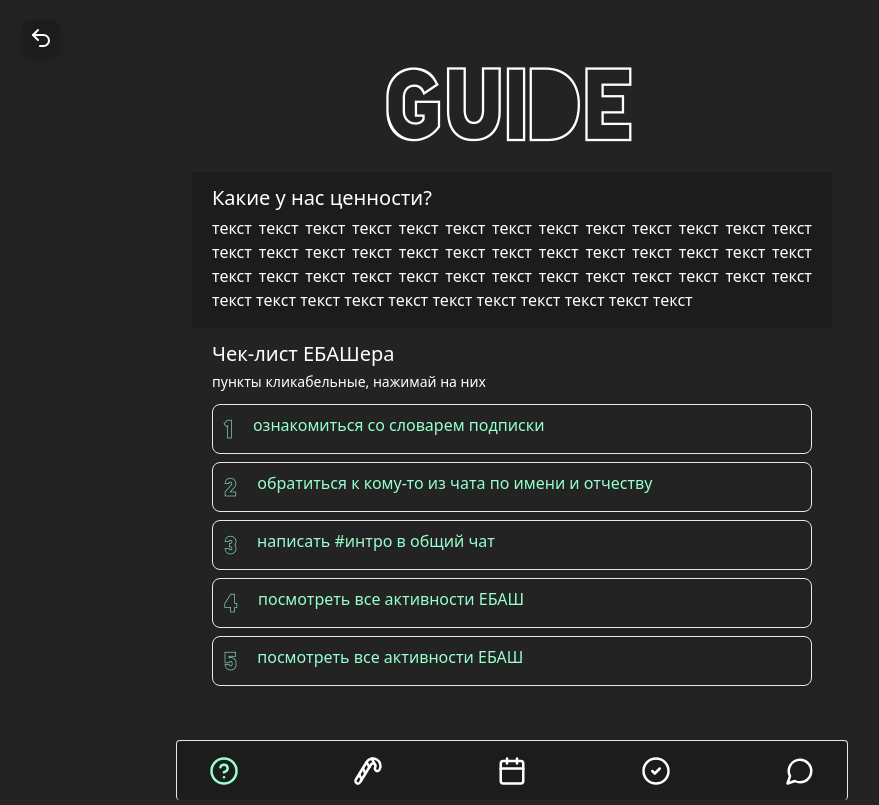
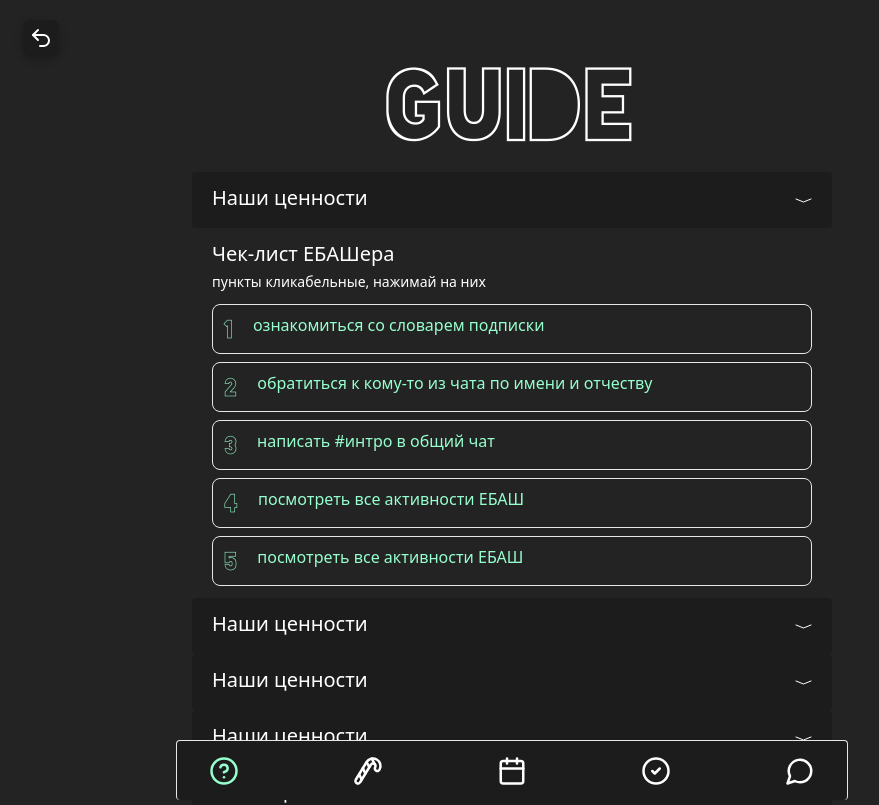
Before and after one commit to 0nlyssslatts/ebash-tma, a Next.js app: page /guide in a window 1280 px wide. Shown: the top 805 px of the page, without its empty margins (128-1007 px from the left). Built offline with nearby package versions, Linux system fonts and the light colour scheme.

Commit message:
Добавил закрывающуюся секцию

```diff
--- a/src/app/(home)/Home.tsx
+++ b/src/app/(home)/Home.tsx
@@ -49,6 +49,7 @@ export default function Home() {
         console.error('Sanity error:', error);
       }
     };
+
     loadData();
   }, []);
 
--- a/src/app/(withMenuNavigation)/guide/Guide.tsx
+++ b/src/app/(withMenuNavigation)/guide/Guide.tsx
@@ -1,6 +1,7 @@
 'use client';
 
 import { Page } from '@/components/Page';
+import { ClosingSection } from '@/components/ui/ClosingSection';
 import { DarkSection } from '@/components/ui/DarkSection';
 import { List } from '@/components/ui/List';
 import { Section } from '@/components/ui/Section';
@@ -21,20 +22,61 @@ export default function Guide() {
   return (
     <Page>
       <Header>GUIDE</Header>
-      <DarkSection>
-        <Text>Какие у нас ценности?</Text>
+      <ClosingSection header="Наши ценности">
+        {' '}
         <TextLight>
           текст текст текст текст текст текст текст текст текст текст текст текст текст текст текст текст текст текст
-          текст текст текст текст текст текст текст текст текст текст текст текст текст текст текст текст текст текст
-          текст текст текст текст текст текст текст текст текст текст текст текст текст текст
+          текст текст текст текст текст текст текст текст текст
         </TextLight>
-      </DarkSection>
+      </ClosingSection>
 
       <Section>
         <Text>Чек-лист EБАШера</Text>
         <TextLighter>пункты кликабельные, нажимай на них</TextLighter>
         <List className="mt-3" listArray={check} />
       </Section>
+      <ClosingSection header="Наши ценности">
+        {' '}
+        <TextLight>
+          текст текст текст текст текст текст текст текст текст текст текст текст текст текст текст текст текст текст
+          текст текст текст текст текст текст текст текст текст
+        </TextLight>
+      </ClosingSection>
+      <ClosingSection header="Наши ценности">
+        {' '}
+        <TextLight>
+          текст текст текст текст текст текст текст текст текст текст текст текст текст текст текст текст текст текст
+          текст текст текст текст текст текст текст текст текст
+        </TextLight>
+      </ClosingSection>
+      <ClosingSection header="Наши ценности">
+        {' '}
+        <TextLight>
+          текст текст текст текст текст текст текст текст текст текст текст текст текст текст текст текст текст текст
+          текст текст текст текст текст текст текст текст текст
+        </TextLight>
+      </ClosingSection>
+      <ClosingSection header="Наши ценности">
+        {' '}
+        <TextLight>
+          текст текст текст текст текст текст текст текст текст текст текст текст текст текст текст текст текст текст
+          текст текст текст текст текст текст текст текст текст
+        </TextLight>
+      </ClosingSection>
+      <ClosingSection header="Наши ценности">
+        {' '}
+        <TextLight>
+          текст текст текст текст текст текст текст текст текст текст текст текст текст текст текст текст текст текст
+          текст текст текст текст текст текст текст текст текст
+        </TextLight>
+      </ClosingSection>
+      <ClosingSection header="Наши ценности">
+        {' '}
+        <TextLight>
+          текст текст текст текст текст текст текст текст текст текст текст текст текст текст текст текст текст текст
+          текст текст текст текст текст текст текст текст текст
+        </TextLight>
+      </ClosingSection>
     </Page>
   );
 }
--- /dev/null
+++ b/src/components/ui/ArrowIcon.tsx
@@ -0,0 +1,16 @@
+import { cn } from '@/lib/utils/utils';
+
+export function ArrowIcon({ isOpen }: { isOpen: boolean }) {
+  return (
+    <>
+      <svg width="17" height="5" viewBox="0 0 17 5" fill="none" xmlns="http://www.w3.org/2000/svg">
+        <path d="M16 1L8.5 4L1 1" stroke="white" strokeMiterlimit="10" strokeLinecap="round" strokeLinejoin="round" />
+      </svg>
+      {isOpen && (
+        <svg width="17" height="5" viewBox="0 0 17 5" fill="none" xmlns="http://www.w3.org/2000/svg">
+          <path d="M16 1L8.5 4L1 1" stroke="white" strokeMiterlimit="10" strokeLinecap="round" strokeLinejoin="round" />
+        </svg>
+      )}
+    </>
+  );
+}
--- /dev/null
+++ b/src/components/ui/ClosingSection.tsx
@@ -0,0 +1,35 @@
+'use client';
+
+import { motion } from 'framer-motion';
+import { ReactNode, useState } from 'react';
+
+import { ArrowIcon } from './ArrowIcon';
+import { DarkSection } from './DarkSection';
+import { Text } from './Texts/Text';
+
+interface ClosingSectionProps {
+  header: string;
+  children: ReactNode;
+}
+
+export function ClosingSection({ header, children }: ClosingSectionProps) {
+  const [isOpen, setIsOpen] = useState(false);
+
+  return (
+    <DarkSection>
+      <div className="flex flex-row justify-between">
+        <div>
+          <Text>{header}</Text>
+        </div>
+        <div className="flex flex-col justify-center" onClick={() => setIsOpen((prev) => !prev)}>
+          <ArrowIcon isOpen={isOpen}></ArrowIcon>
+        </div>
+      </div>
+      {isOpen && (
+        <motion.div initial={{ opacity: 0, y: 10 }} animate={{ opacity: 1, y: 0 }} transition={{ duration: 0.5 }}>
+          {children}
+        </motion.div>
+      )}
+    </DarkSection>
+  );
+}
```
